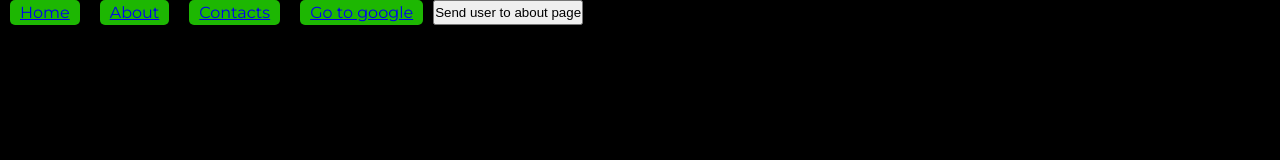
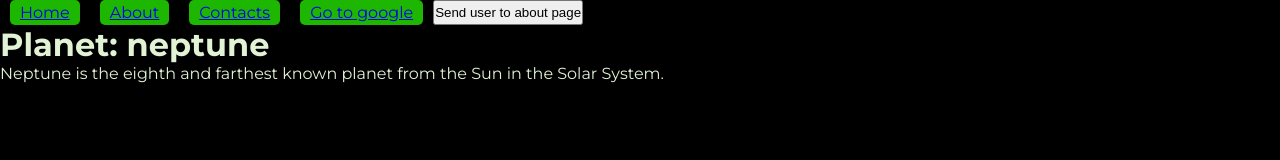
Before and after one commit to mfwicke/space-app, a React (Create React App) app in the folder client/: page / in a window 1280 px wide. Both pictures are taken after a click on the element 404 px from the left and 483 px from the top of the page. Shown: the top 160 px of the page. Built offline with nearby package versions, Linux system fonts and the light colour scheme.

Commit message:
new templete1

```diff
--- a/client/src/components/planetDetail/Planet.jsx
+++ b/client/src/components/planetDetail/Planet.jsx
@@ -1,10 +1,56 @@
 import React from "react";
 import { useParams } from "react-router-dom";
+
+const planets = [
+  {
+    name: "mercury",
+    description: "Mercury is the smallest planet in the Solar System.",
+  },
+  {
+    name: "mars",
+
+    description:
+      "Mars is the fourth planet from the Sun and the second-smallest planet in the Solar System.",
+  },
+  {
+    name: "venus",
+    description: "Venus is the second planet from the Sun.",
+  },
+  {
+    name: "earth",
+    description:
+      "Earth is the third planet from the Sun and the only astronomical object known to harbor life.",
+  },
+  {
+    name: "jupiter",
+    description:
+      "Jupiter is the fifth planet from the Sun and the largest in the Solar System.",
+  },
+  {
+    name: "saturn",
+    description:
+      "Saturn is the sixth planet from the Sun and the second-largest in the Solar System.",
+  },
+  {
+    name: "uranus",
+    description: "Uranus is the seventh planet from the Sun.",
+  },
+  {
+    name: "neptune",
+    description:
+      "Neptune is the eighth and farthest known planet from the Sun in the Solar System.",
+  },
+];
 
 const Planet = () => {
   const { name } = useParams();
   console.log(name);
-  return <></>;
+  return (
+    <>
+      <h1>Planet: {name}</h1>
+      <p>{planets.find((planet) => planet.name === name).description}</p>
+    </>
+  );
 };
 
 export default Planet;
```
